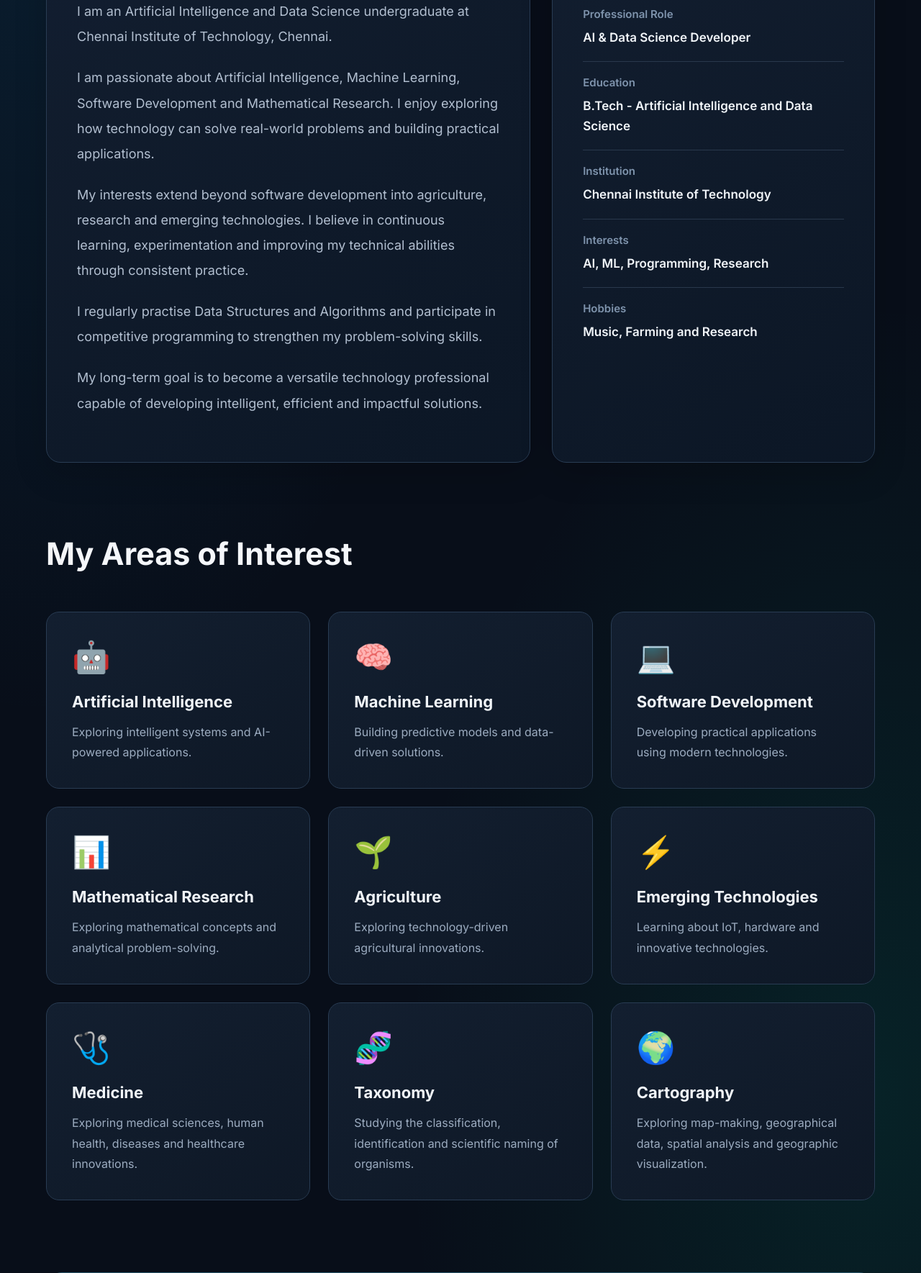
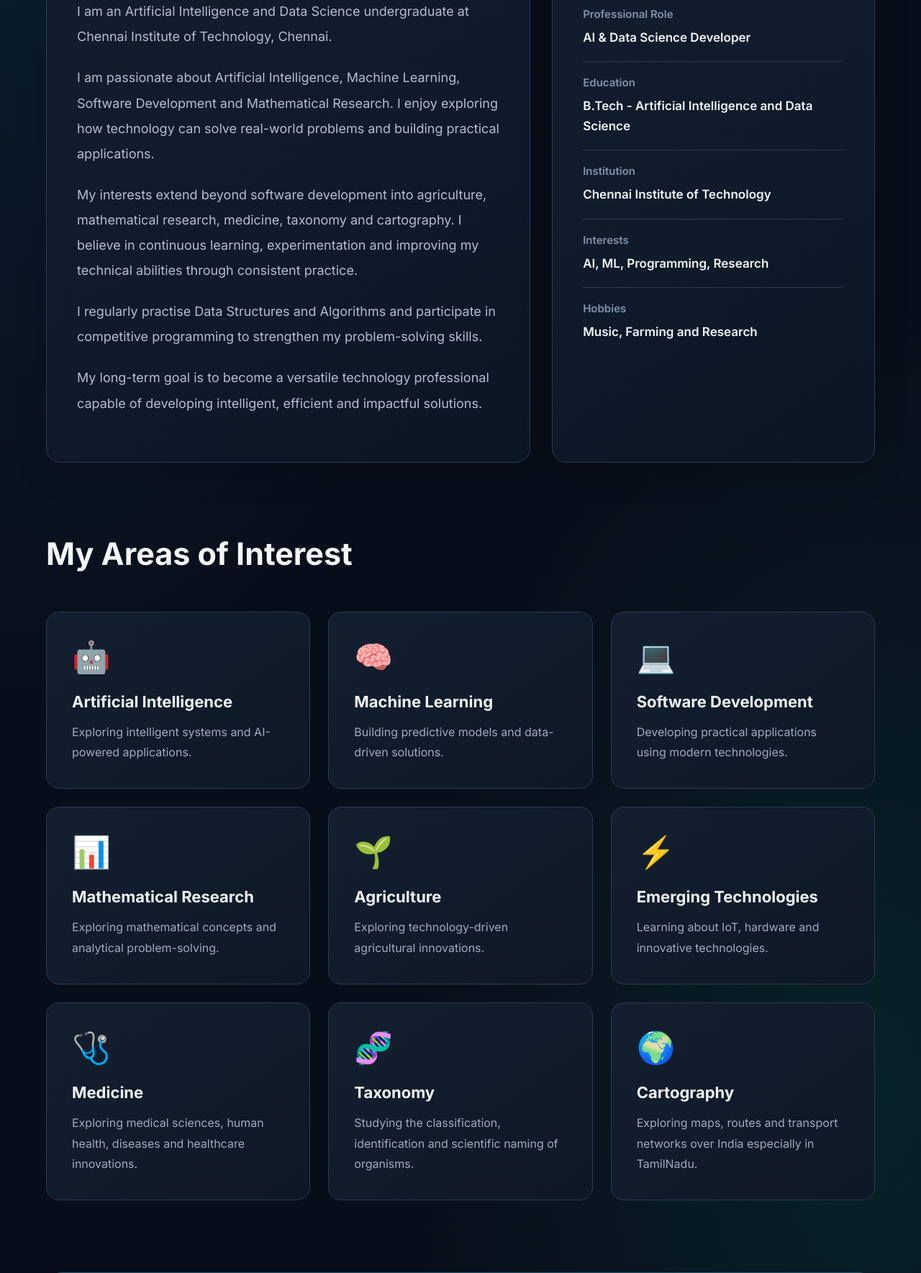
Before and after one commit to abibalu9001/AbinavPortfolio, a Django app: page /description/ in a window 1280 px wide. Shown: the part 642-2411 px from the top of the page at 72% size. Run offline with Django 5.2, Linux system fonts and the light colour scheme.

Commit message:
Description

```diff
--- a/templates/portfolio/description.html
+++ b/templates/portfolio/description.html
@@ -51,7 +51,7 @@
 
                 <p>
                     My interests extend beyond software development into agriculture,
-                    research and emerging technologies. I believe in continuous
+                    mathematical research, medicine, taxonomy and cartography. I believe in continuous
                     learning, experimentation and improving my technical abilities
                     through consistent practice.
                 </p>
@@ -197,8 +197,7 @@
     <div class="interest-icon">🌍</div>
     <h3>Cartography</h3>
     <p>
-        Exploring map-making, geographical data,
-        spatial analysis and geographic visualization.
+        Exploring maps, routes and transport networks over India especially in TamilNadu.
     </p>
 </div>
 
```
Also changed, not shown: templates/portfolio/education.html (+0 -11 lines).
